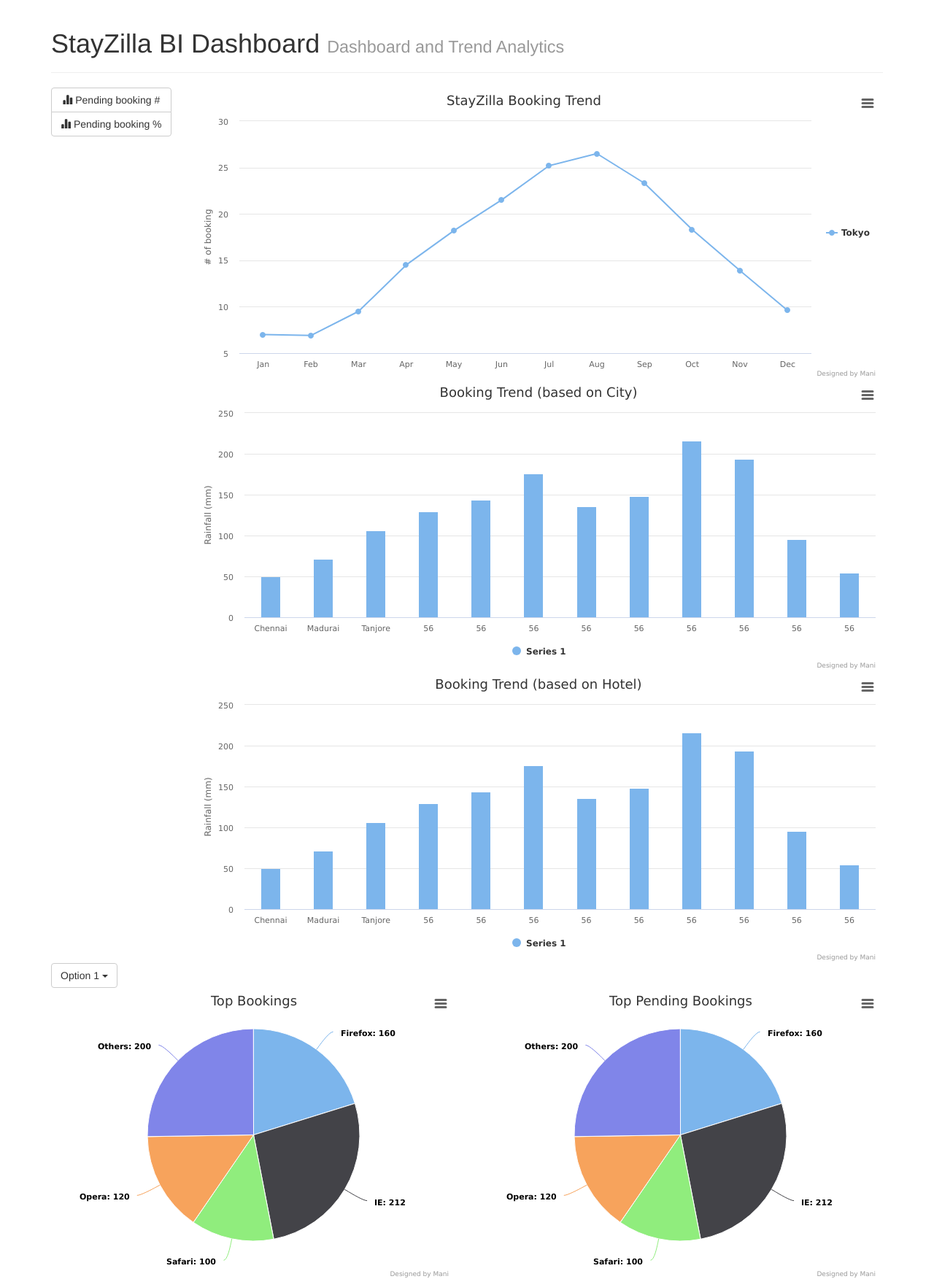
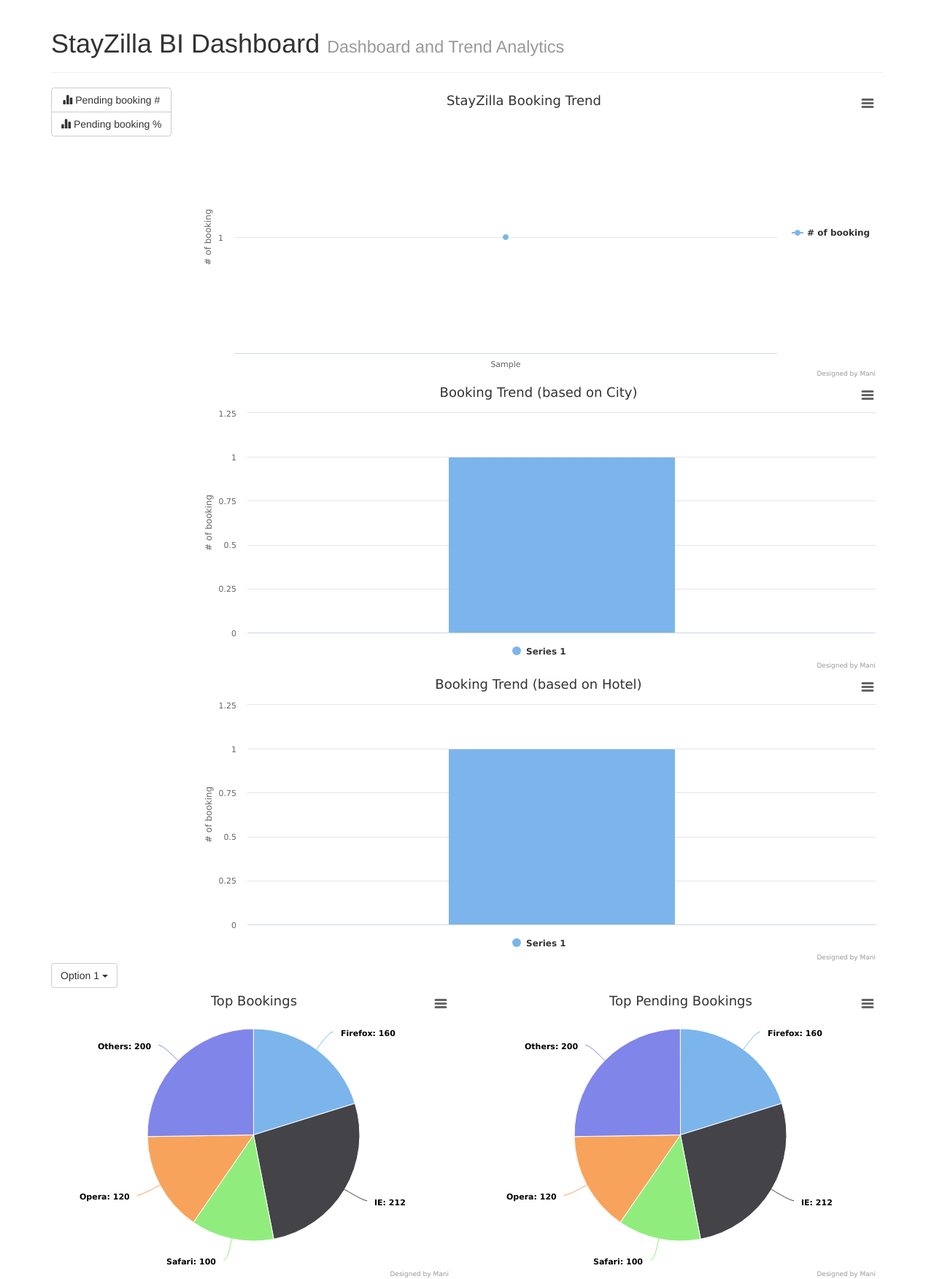
Before and after one commit to manibharathitn/hobbyProj, a Django app: page /dashboard/ in a window 1280 px wide. Shown: the top 1753 px of the page at 73% size. Run offline with Django 3.2, Linux system fonts and the light colour scheme; tables that the repository leaves empty hold one stand-in row (values such as "Sample post").

Commit message:
db values fixed, highcharts fixed

```diff
--- a/StayZilla/urls.py
+++ b/StayZilla/urls.py
@@ -4,6 +4,7 @@ from django.contrib.staticfiles.urls import staticfiles_urlpatterns
 urlpatterns = patterns('',
     # Examples:
     url(r'^dashboard/', include('dashboard.urls')),
+    url(r'^', include('dashboard.urls')),
     # url(r'^blog/', include('blog.urls')),
 
     #url(r'^admin/', include(admin.site.urls)),
--- a/dashboard/chartutil.py
+++ b/dashboard/chartutil.py
@@ -1,10 +1,12 @@
+from dashboard.models import Booking
+from django.db.models import Sum
 class ChartData:
-	@classmethod
+	@staticmethod
 	def getChartData(groupByFeild):
 		data = {}
 		result = Booking.objects.values(groupByFeild).annotate(Sum('Pending'))
 		result = list(result)
-		data['X'] = [pen_mon[groupByFeild] for pen_mon in result]
-		data['Y'] = [pen_mon['Pending__sum'] for pen_mon in result]
+		data['X'] = [str(key_val[groupByFeild]) for key_val in result]
+		data['Y'] = [int(key_val['Pending__sum']) for key_val in result]
 
 		return data
--- a/dashboard/static/dashboard/js/highchartsutils.js
+++ b/dashboard/static/dashboard/js/highchartsutils.js
@@ -10,18 +10,21 @@ function drawBar(divId, xData, yData, titleChart) {
             text: null
         },
         xAxis: {
-            categories: xData
+            categories: xData,
+            labels: {
+                enabled: false
+            }
         },
         yAxis: {
             min: 0,
             title: {
-                text: 'Rainfall (mm)'
+                text: '# of booking'
             }
         },
         tooltip: {
             headerFormat: '<span style="font-size:10px">{point.key}</span><table>',
-            pointFormat: '<tr><td style="color:{series.color};padding:0">{series.name}: </td>' +
-                '<td style="padding:0"><b>{point.y:.1f} mm</b></td></tr>',
+            pointFormat: '<tr><td style="color:{series.color};padding:0">City code : {point.x}: </td>' +
+                '<td style="padding:0"><b>{point.y}</b></td></tr>',
             footerFormat: '</table>',
             shared: true,
             useHTML: true
@@ -37,7 +40,7 @@ function drawBar(divId, xData, yData, titleChart) {
 			text: 'Designed by Mani'
 		},
         series: [{
-            data: barYData
+            data: yData
         }]
     });
 }
@@ -80,7 +83,7 @@ function drawLine(divId, xData, yData, titleChart) {
 			text: 'Designed by Mani'
 		},
         series: [{
-            name: 'Tokyo',
+            name: '# of booking',
             data: yData
         }]
     });
--- a/dashboard/templates/dashboard/index.html
+++ b/dashboard/templates/dashboard/index.html
@@ -99,10 +99,13 @@
 $(document).ready(function(){
 
     $("#pending-number").click(function(){
+        //chartDataUrl = "plotgraph_pendingbooking?by=month";
+        //refreshChart(chartDataUrl);
 	});
 
     $("#pending-percent").click(function(){
-        alert('pending-percent');
+        //chartDataUrl = "plotgraph_pendingbooking?by=hid";
+        //refreshChart(chartDataUrl);
 	});
 
 });
@@ -122,34 +125,34 @@ $(".dropdown-menu li a").click(function(){
 
 });
 
-var barXData = ['Chennai', 'Madurai', 'Tanjore', '56', '56', '56', '56', '56', '56', '56', '56', '56'];
-var barYData = [49.9, 71.5, 106.4, 129.2, 144.0, 176.0, 135.6, 148.5, 216.4, 194.1, 95.6, 54.4];
-drawBar('#bar1', barXData, barYData, 'Booking Trend (based on City)');
-drawBar('#bar2', barXData, barYData, 'Booking Trend (based on Hotel)');
-
-
-var chartDataUrl = "{% url 'plotgraph_pendingbooking' %}?by=month";
-$.getJSON(chartDataUrl,
-	function(data) {
-		avgByDayOptions.xAxis.categories = data['chart_data']['dates'];
-		avgByDayOptions.series[0].name = 'Avg Glucose (mg/dL)';
-		avgByDayOptions.series[0].data = data['chart_data']['values'];
-		var chart = new Highcharts.Chart(avgByDayOptions);
-});
-
-
-var lineXData = ['Jan', 'Feb', 'Mar', 'Apr', 'May', 'Jun',
-                'Jul', 'Aug', 'Sep', 'Oct', 'Nov', 'Dec'];
-var lineYData = [7.0, 6.9, 9.5, 14.5, 18.2, 21.5, 25.2, 26.5, 23.3, 18.3, 13.9, 9.6];
+var chartDataUrl = "plotgraph_pendingbooking?by=city_code";
 
 
 $.getJSON(chartDataUrl,
 	function(data) {
-		lineXData = data['X'];
-		lineXData = data['Y'];
+		drawBar('#bar1',data['X'] , data['Y'], 'Booking Trend (based on City)');
 });
 
-drawLine('#line1', lineXData, lineYData, 'StayZilla Booking Trend');
+chartDataUrl = "plotgraph_pendingbooking?by=hid";
+
+$.getJSON(chartDataUrl,
+	function(data) {
+		drawBar('#bar2', data['X'], data['Y'], 'Booking Trend (based on Hotel)');
+});
+
+chartDataUrl = "plotgraph_pendingbooking?by=month";
+refreshChart(chartDataUrl);
+
+//TODO:Optimize this
+function refreshChart(chartDataUrl) {
+    $.getJSON(chartDataUrl,
+    	function(data) {
+    		drawLine('#line1', data['X'], data['Y'], 'StayZilla Booking Trend');
+
+    });
+}
+
+
 
 
 
--- a/dashboard/urls.py
+++ b/dashboard/urls.py
@@ -1,4 +1,4 @@
-from django.conf.urls.defaults import patterns, include, url
+from django.conf.urls.defaults import patterns, url
 from dashboard import views
 
 urlpatterns = patterns('',
```
Also changed, not shown: dashboard/views.py (+5 -2 lines), 6 other files.
